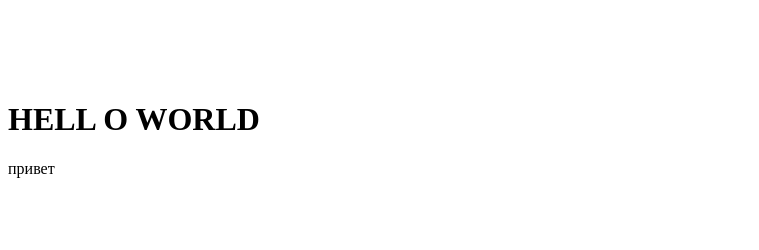
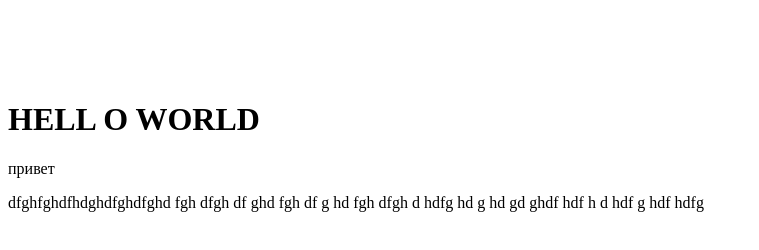
Before and after one commit to fridayeveryday/test, a plain HTML site: page index.html in a window 1280 px wide. Shown: the whole page, without its empty margins (0-759 px from the left). Drawn offline with Linux system fonts and the light colour scheme.

Commit message:
new branch

```diff
--- a/index.html
+++ b/index.html
@@ -8,5 +8,15 @@
 <br><br><br><br>
 <h1> HELL O WORLD</h1>
 <p>привет</p>
+dfghfghdfhdghdfghdfghd
+fgh dfgh df
+ghd fgh df
+g hd
+fgh dfgh
+d hdfg
+ hd
+g hd gd ghdf hdf h
+d hdf
+g hdf hdfg
 </body>
 </html>
```
